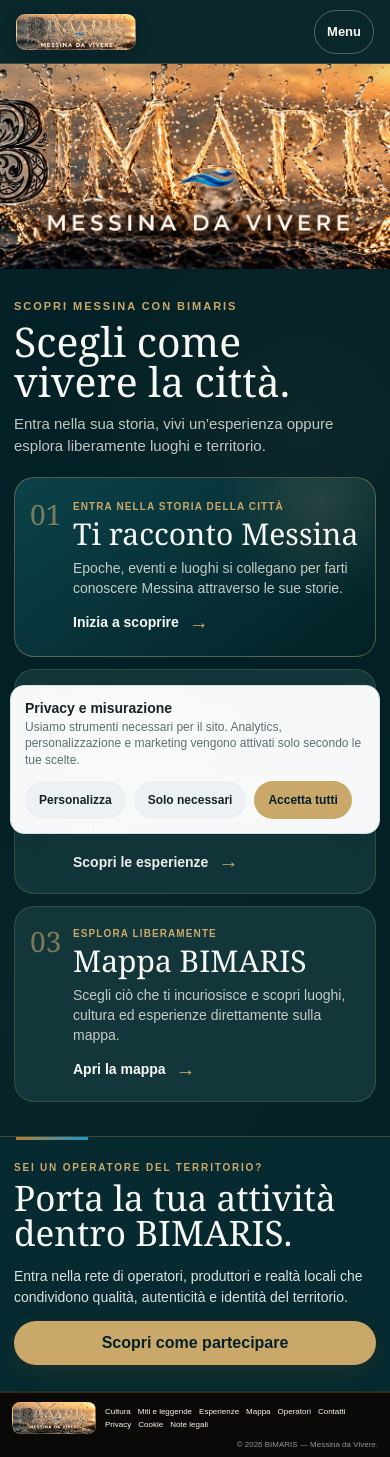
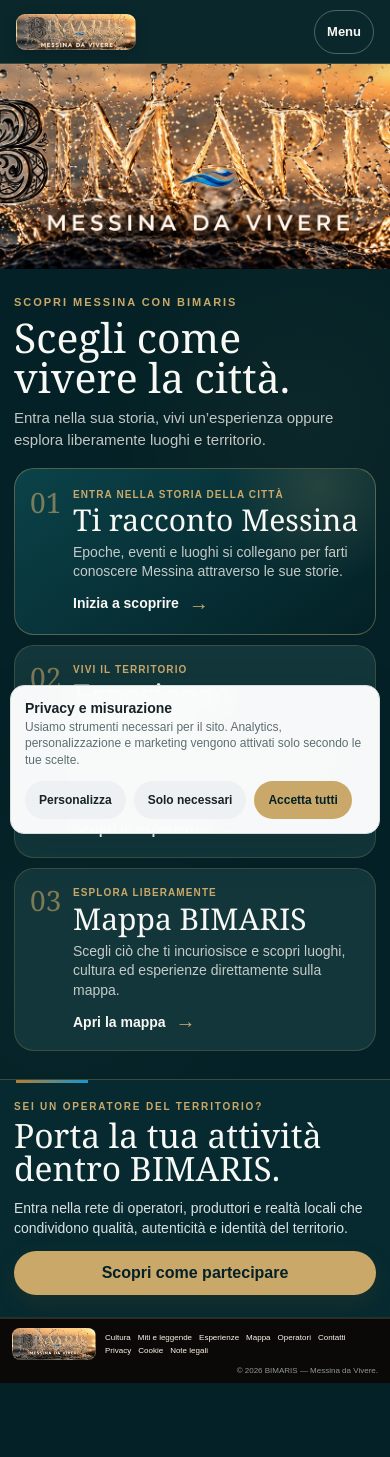
Before and after one commit to giovannibrunetto/bimaris-platform, a Next.js app in the folder apps/web/: page / in a window 390 px wide. After the commit the page ends 1383 px from the top, so only its background shows below. Built offline with nearby package versions, Linux system fonts and the light colour scheme.

Commit message:
Refine mobile home density at 360px

```diff
--- a/apps/web/app/home-journey-v2.css
+++ b/apps/web/app/home-journey-v2.css
@@ -48,34 +48,34 @@
   .home-operators .home-operator-copy .button{min-height:40px;padding:9px 20px}
 }
 @media(max-width:760px){
-  /* Mobile home: preserve the desktop hierarchy without reproducing desktop proportions. */
+  /* Mobile home: preserve hierarchy, but reduce vertical density at phone widths. */
   .brand-hero-compact{padding-bottom:0!important}
   .brand-hero-compact .brand-hero-visual img{width:100%;height:clamp(205px,58vw,285px)!important;object-fit:cover!important;object-position:center center!important}
 
-  .home-journey{padding:30px 16px 34px!important}
+  .home-journey{padding:26px 16px 28px!important}
   .home-journey .home-journey-inner{width:100%;margin:0 auto}
-  .home-journey .home-journey-intro{margin:0 0 20px!important}
+  .home-journey .home-journey-intro{margin:0 0 17px!important}
   .home-journey .home-journey-heading{display:block}
   .home-journey .home-journey-intro .kicker{font-size:11px;line-height:1.35;margin:0 0 7px!important}
-  .home-journey .home-journey-intro h2{max-width:340px;font-size:clamp(37px,10.5vw,48px);line-height:.98;margin:0 0 12px!important}
-  .home-journey .home-journey-intro>p{max-width:390px;font-size:15px;line-height:1.48;margin:0!important}
+  .home-journey .home-journey-intro h2{max-width:340px;font-size:clamp(37px,10.5vw,48px);line-height:.98;margin:0 0 10px!important}
+  .home-journey .home-journey-intro>p{max-width:390px;font-size:15px;line-height:1.45;margin:0!important}
 
-  .home-journey-paths-v2{grid-template-columns:1fr;gap:12px!important}
-  .home-journey-secondary{grid-template-columns:1fr;gap:12px!important}
-  .home-journey-paths-v2 .home-journey-path{min-height:0!important;height:auto!important;padding:20px 18px!important;gap:14px!important;border-radius:20px!important}
-  .home-journey-paths-v2 .home-journey-story{padding-top:22px!important;padding-bottom:22px!important}
+  .home-journey-paths-v2{grid-template-columns:1fr;gap:10px!important}
+  .home-journey-secondary{grid-template-columns:1fr;gap:10px!important}
+  .home-journey-paths-v2 .home-journey-path{min-height:0!important;height:auto!important;padding:17px 18px!important;gap:14px!important;border-radius:20px!important}
+  .home-journey-paths-v2 .home-journey-story{padding-top:19px!important;padding-bottom:19px!important}
   .home-journey-paths-v2 .home-journey-number{flex:0 0 38px;font-size:31px}
   .home-journey-paths-v2 .home-journey-label{font-size:10px;line-height:1.35;letter-spacing:.11em}
-  .home-journey-paths-v2 .home-journey-path h3{min-height:0;font-size:clamp(27px,7.7vw,34px);line-height:1.02;margin:5px 0 8px}
-  .home-journey-paths-v2 .home-journey-path p{font-size:14px;line-height:1.43;margin:0 0 13px}
+  .home-journey-paths-v2 .home-journey-path h3{min-height:0;font-size:clamp(27px,7.7vw,34px);line-height:1.02;margin:4px 0 7px}
+  .home-journey-paths-v2 .home-journey-path p{font-size:14px;line-height:1.4;margin:0 0 10px}
   .home-journey-paths-v2 .home-journey-action{font-size:14px;margin-top:0}
 
-  .home-operators{padding:24px 16px 26px!important;min-height:0!important}
-  .home-operators .home-operator-inner{width:100%;grid-template-columns:1fr;gap:16px}
-  .home-operators .home-operator-inner .kicker{font-size:10px;line-height:1.35;margin:0 0 6px!important}
-  .home-operators .home-operator-inner h2{max-width:390px;font-size:clamp(32px,9vw,42px);line-height:1;margin:0!important}
+  .home-operators{padding:20px 16px 22px!important;min-height:0!important}
+  .home-operators .home-operator-inner{width:100%;grid-template-columns:1fr;gap:13px}
+  .home-operators .home-operator-inner .kicker{font-size:10px;line-height:1.35;margin:0 0 5px!important}
+  .home-operators .home-operator-inner h2{max-width:390px;font-size:clamp(31px,8.6vw,40px);line-height:1;margin:0!important}
   .home-operators .home-operator-copy{max-width:none}
-  .home-operators .home-operator-copy p{font-size:14px;line-height:1.45;margin:0 0 14px}
+  .home-operators .home-operator-copy p{font-size:14px;line-height:1.42;margin:0 0 12px}
   .home-operators .home-operator-copy .button{width:100%;min-height:44px;padding:10px 16px}
 }
 
```
